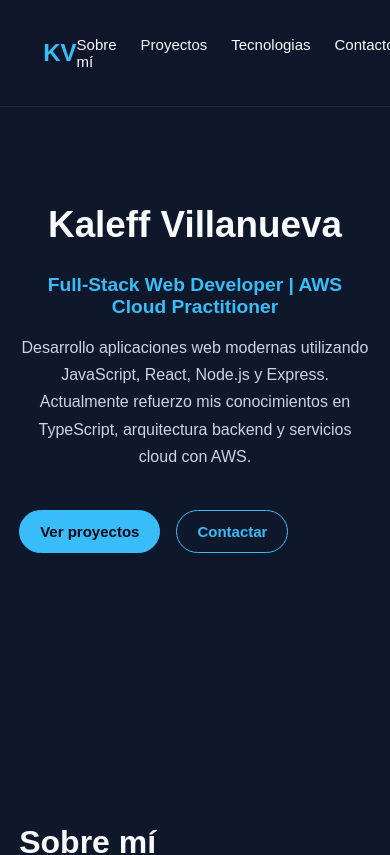
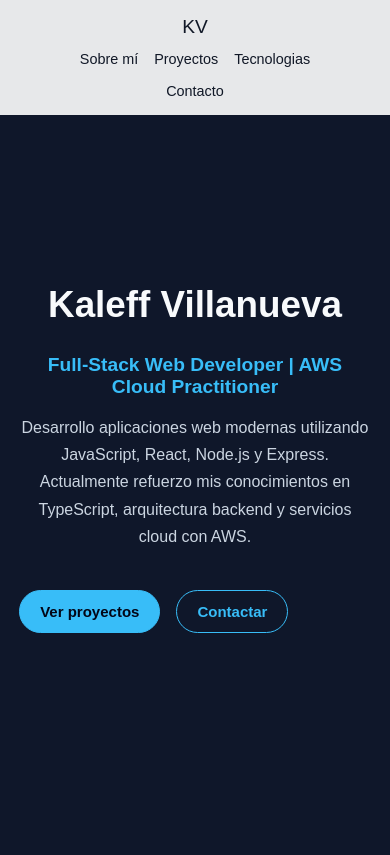
Before and after one commit to Kalef22/portfolio-v2, a React (Vite) app: page / in a window 390 px wide. Shown: the top 855 px of the page. Built offline with nearby package versions, Linux system fonts and the light colour scheme.

Commit message:
fix: corregir estilos visuales del navbar

```diff
--- a/src/components/Navbar.tsx
+++ b/src/components/Navbar.tsx
@@ -1,18 +1,18 @@
 function Navbar() {
     return (
         <header className="navbar">
-            <div className="navbar-container">
-                <a href="#inicio" className="logo">
+                <a href="#hero" className="navbar-logo">
                     KV
                 </a>
 
                 <nav>
-                    <a href="#about">Sobre mí</a>
-                    <a href="#projects">Proyectos</a>
-                    <a href="#skills">Tecnologias</a>
-                    <a href="#contact">Contacto</a>
+                    <ul className="navbar-links">
+                        <li><a href="#about">Sobre mí</a></li>
+                        <li><a href="#projects">Proyectos</a></li>
+                        <li><a href="#skills">Tecnologias</a></li>
+                        <li><a href="#contact">Contacto</a></li>
+                    </ul>
                 </nav>
-            </div>
         </header>
     );
 }
--- a/src/styles/global.css
+++ b/src/styles/global.css
@@ -20,6 +20,10 @@ body {
     font-family: Arial, Helvetica, sans-serif;
     background: var(--bg);
     color: var(--text);
+}
+
+main {
+    padding-top: 80px;
 }
 
 section {
@@ -89,27 +93,30 @@ button,
     position: fixed;
     top: 0;
     width: 100%;
-    backdrop-filter: blur(10px);
-    background: rgba(15, 23, 42, 0.8);
-    border-bottom: 1px solid var(--border);
-    z-index: 1000;
-}
-
-.navbar-container {
-    max-width: 1100px;
-    margin: 0 auto;
-    padding: 20px 24px;
 
     display: flex;
     justify-content: space-between;
     align-items: center;
+
+    padding: 1rem 3rem;
+
+    background: rgba(255, 255, 255, 0.9);
+
+    backdrop-filter: blur(10px);
+
+    z-index: 1000;
 }
 
-.logo {
-    color: var(--primary);
-    text-decoration: none;
-    font-size: 1.5rem;
-    font-weight: bold;
+.navbar-logo {
+    font-size: 1.2rem;
+    font-weight: 700;
+    color: #111827;
+}
+
+.navbar-links {
+    display: flex;
+    gap: 2rem;
+    list-style: none;
 }
 
 nav {
@@ -117,10 +124,11 @@ nav {
     gap: 24px;
 }
 
-nav a {
-    color: var(--text);
+.navbar a {
+    color: #111827;
     text-decoration: none;
-    transition: 0.3s;
+    font-weight: 500;
+    transition: color 0.3s ease;
 }
 
 nav a:hover {
@@ -226,7 +234,18 @@ nav a:hover {
     }
 
     .navbar {
-        padding: 1rem 1.2rem;
+        justify-content: center;
+        flex-direction: column;
+        gap: 0.8rem;
+    }
+
+    .navbar-links {
+        flex-wrap: wrap;
+        justify-content: center;
+        gap: 0.8rem;
+        padding: 0;
+        margin: 0;
+        font-size: 0.9rem;
     }
 
     .navbar ul {
```
